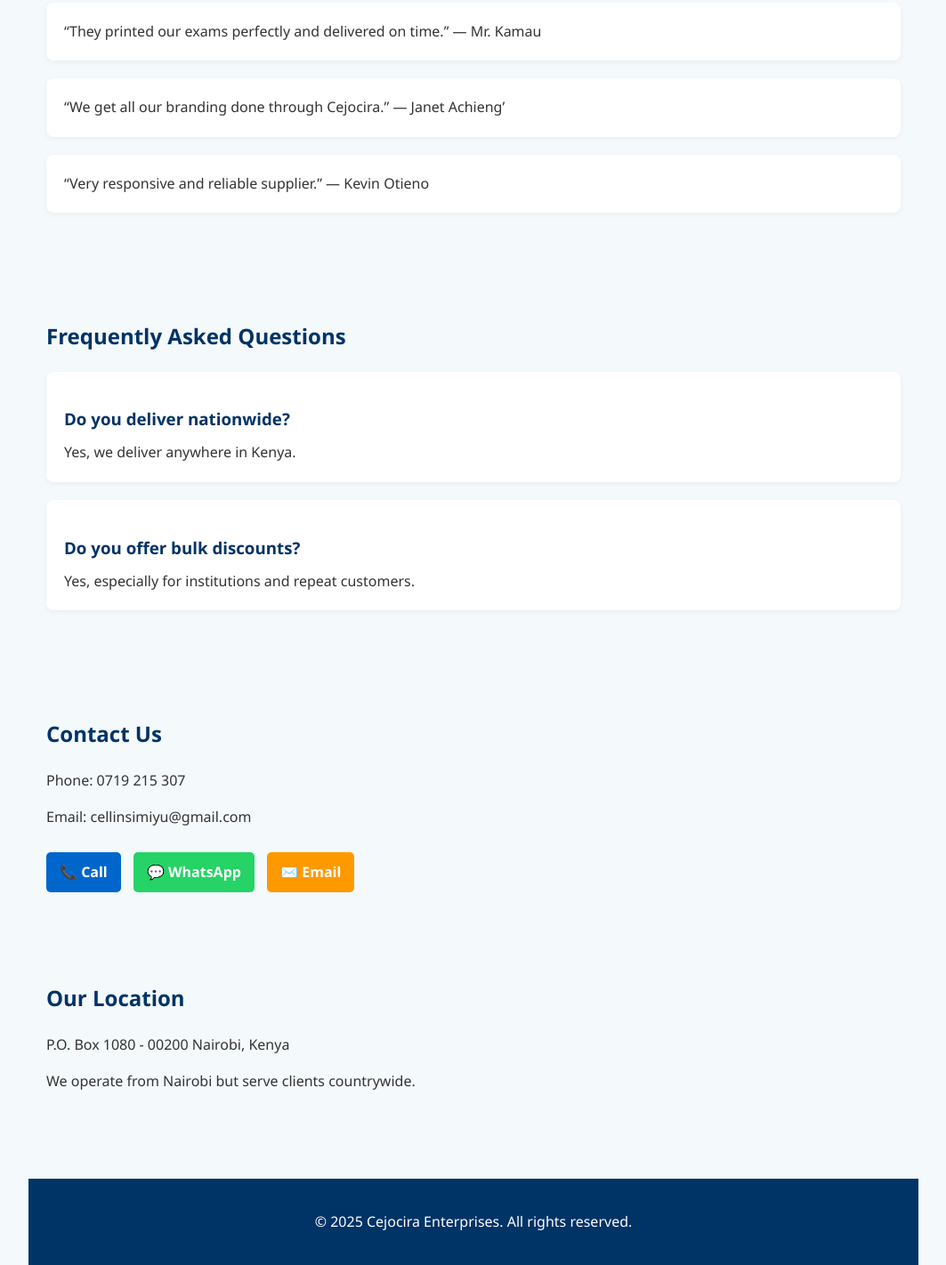
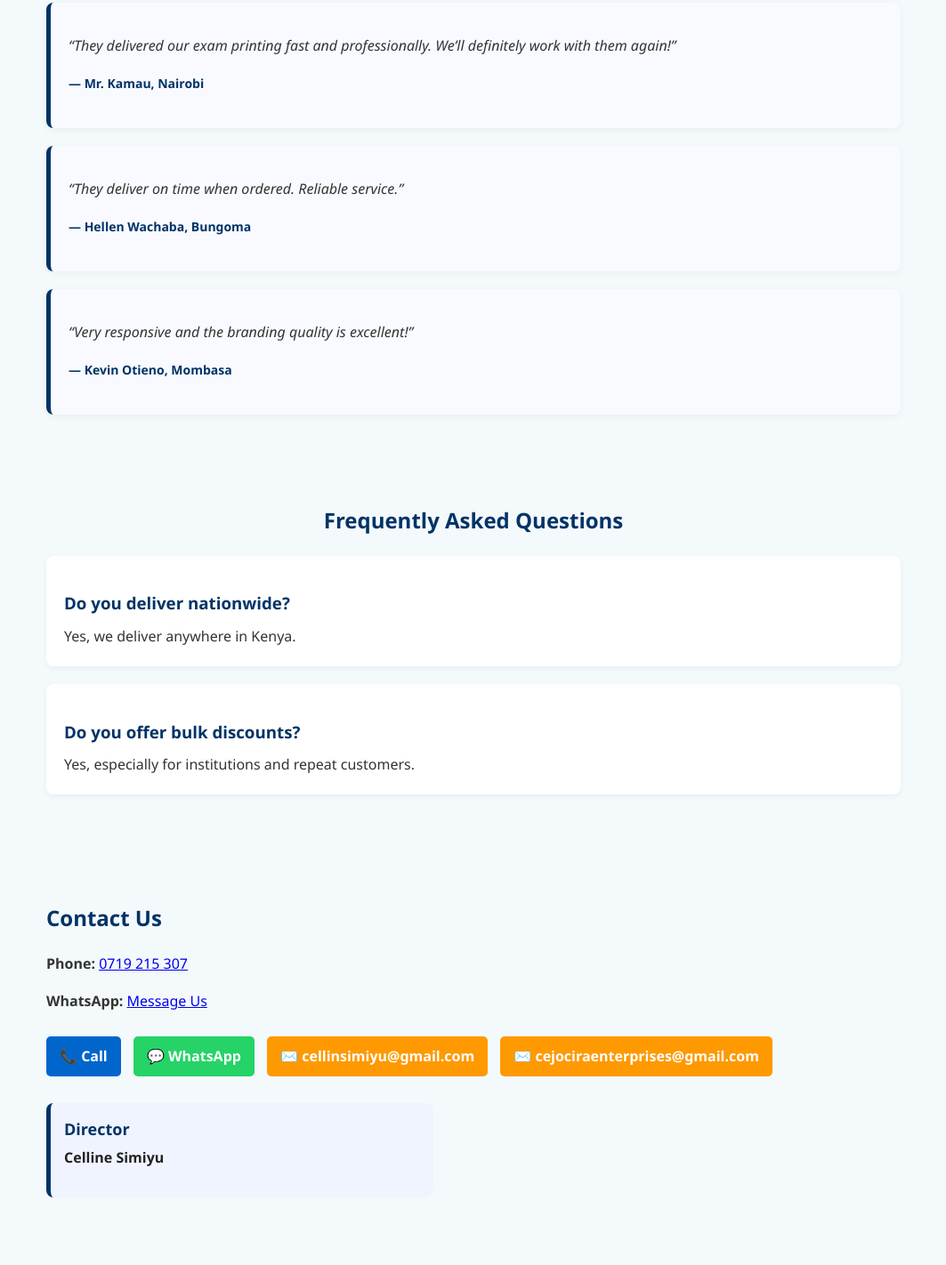
Before and after one commit to jiraniwebhub/Cejocira, a plain HTML site: page index.html in a window 1280 px wide. Shown: the part 2189-3611 px from the top of the page at 89% size, without its empty margins (108-1171 px from the left). Drawn offline with Linux system fonts and the light colour scheme.

Commit message:
update in the html and css

```diff
--- a/index.html
+++ b/index.html
@@ -78,6 +78,7 @@
         <li>Exams, booklets, and proposals</li>
         <li>Flyers, brochures, invoices</li>
         <li>Lamination, binding & photocopy</li>
+          <li>Holiday revision booklets</li>
       </ul>
     </div>
 
@@ -89,6 +90,7 @@
         <li>Branded apparel and merchandise</li>
         <li>Corporate gifts (mugs, pens)</li>
         <li>Event branding & signage</li>
+
       </ul>
     </div>
 
@@ -120,15 +122,26 @@
 
   <!-- Testimonials -->
  <section id="testimonials" class="section">
-    <h2>What Our Clients Say</h2>
-    <div class="card"><p>“They printed our exams perfectly and delivered on time.” — Mr. Kamau</p></div>
-    <div class="card"><p>“We get all our branding done through Cejocira.” — Janet Achieng’</p></div>
-    <div class="card"><p>“Very responsive and reliable supplier.” — Kevin Otieno</p></div>
+  <h2 class="section-title">What Our Clients Say</h2>
+  <div class="testimonials">
+    <div class="testimonial">
+      <p>“They delivered our exam printing fast and professionally. We’ll definitely work with them again!”</p>
+      <h4>— Mr. Kamau, Nairobi</h4>
+    </div>
+    <div class="testimonial">
+      <p>“They deliver on time when ordered. Reliable service.”</p>
+      <h4>— Hellen Wachaba, Bungoma</h4>
+    </div>
+    <div class="testimonial">
+      <p>“Very responsive and the branding quality is excellent!”</p>
+      <h4>— Kevin Otieno, Mombasa</h4>
+    </div>
+  </div>
 </section>
 
   <!-- FAQs -->
   <section id="faqs" class="section">
-    <h2>Frequently Asked Questions</h2>
+    <h2 class="section-title">Frequently Asked Questions</h2>
     <div class="card"><h3>Do you deliver nationwide?</h3><p>Yes, we deliver anywhere in Kenya.</p></div>
     <div class="card"><h3>Do you offer bulk discounts?</h3><p>Yes, especially for institutions and repeat customers.</p></div>
   </section>
@@ -136,14 +149,23 @@
   <!-- Contact -->
  <section id="contact" class="section">
   <h2>Contact Us</h2>
-    <p>Phone: 0719 215 307</p>
-    <p>Email: cellinsimiyu@gmail.com</p>
+
+  <p><strong>Phone:</strong> <a href="tel:+254719215307">0719 215 307</a></p>
+  <p><strong>WhatsApp:</strong> <a href="https://wa.me/254719215307">Message Us</a></p>
+
   <div class="contact-buttons">
     <a href="tel:+254719215307" class="call">📞 Call</a>
     <a href="https://wa.me/254719215307" class="whatsapp">💬 WhatsApp</a>
-      <a href="mailto:cellinsimiyu@gmail.com" class="email">✉️ Email</a>
+    <a href="mailto:cellinsimiyu@gmail.com" class="email">✉️ cellinsimiyu@gmail.com</a>
+    <a href="mailto:cejociraenterprises@gmail.com" class="email">✉️ cejociraenterprises@gmail.com</a>
+  </div>
+
+  <div class="director-box">
+    <h4>Director</h4>
+    <p><strong>Celline Simiyu</strong></p>
   </div>
 </section>
+
 
   <!-- Location -->
   <section id="location" class="section">
--- a/style.css
+++ b/style.css
@@ -246,3 +246,49 @@
   color: #25d366;
   font-weight: bold;
 }
+
+.testimonials {
+  display: grid;
+  gap: 20px;
+}
+
+.testimonial {
+  background: #f8faff;
+  border-left: 5px solid #003366;
+  padding: 20px;
+  border-radius: 8px;
+  box-shadow: 0 2px 8px rgba(0,0,0,0.05);
+}
+
+.testimonial p {
+  font-style: italic;
+  margin-bottom: 10px;
+}
+
+.testimonial h4 {
+  color: #003366;
+  font-size: 14px;
+}
+
+
+.director-box {
+  margin-top: 30px;
+  padding: 15px;
+  background: #f0f4ff;
+  border-left: 5px solid #003366;
+  border-radius: 8px;
+  max-width: 400px;
+}
+
+.director-box h4 {
+  margin: 0;
+  font-size: 18px;
+  color: #003366;
+}
+
+.director-box p {
+  font-size: 16px;
+  font-weight: bold;
+  margin-top: 5px;
+  color: #222;
+}
```
Lines whose indentation alone changed are shown as unchanged.
